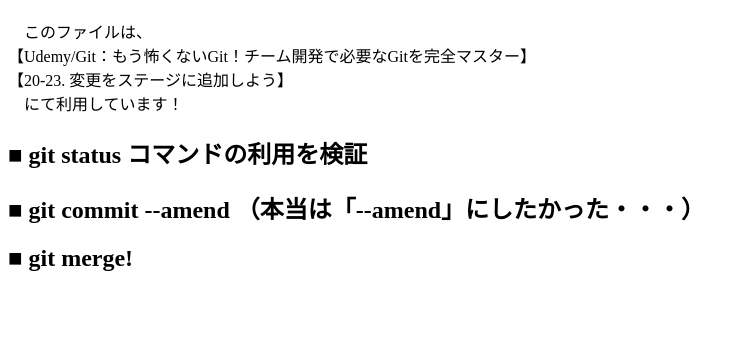
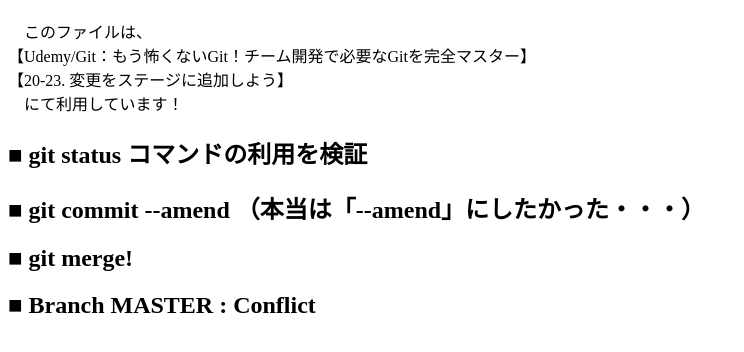
Before and after one commit to SuperNaoT/Udemy_Git-tutorial, a plain HTML site: page index.html in a window 1280 px wide. Shown: the part 70-422 px from the top of the page, without its empty margins (0-744 px from the left). Drawn offline with nearby package versions, Linux system fonts and the light colour scheme.

Commit message:
■ 2023/05/01 Master-Branch Conflict文の挿入

```diff
--- a/index.html
+++ b/index.html
@@ -32,6 +32,7 @@
       <h2>■ git status コマンドの利用を検証</h2>
       <h2>■ git commit --amend （本当は「--amend」にしたかった・・・）</h2>
       <h2>■ git merge!</h2>
+      <h2>■ Branch MASTER : Conflict</h2>
     </article>
   </main>
 </body>
```
